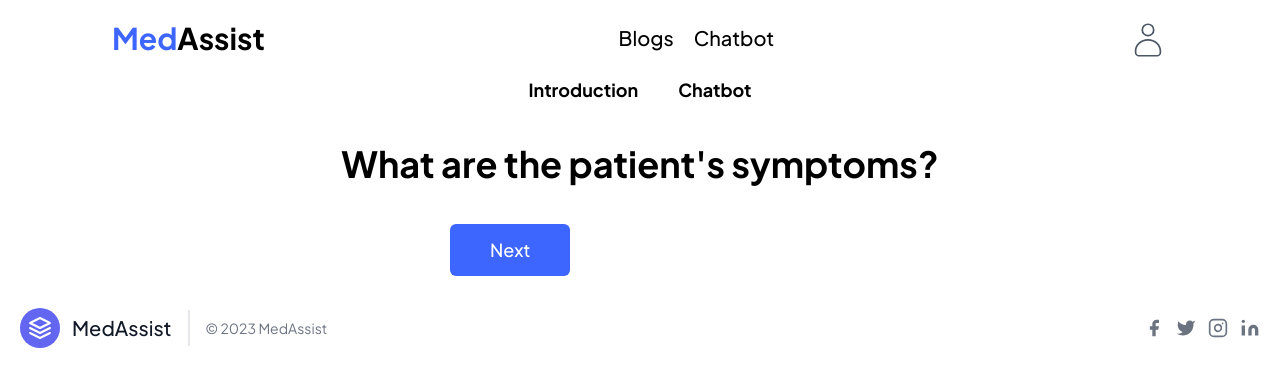
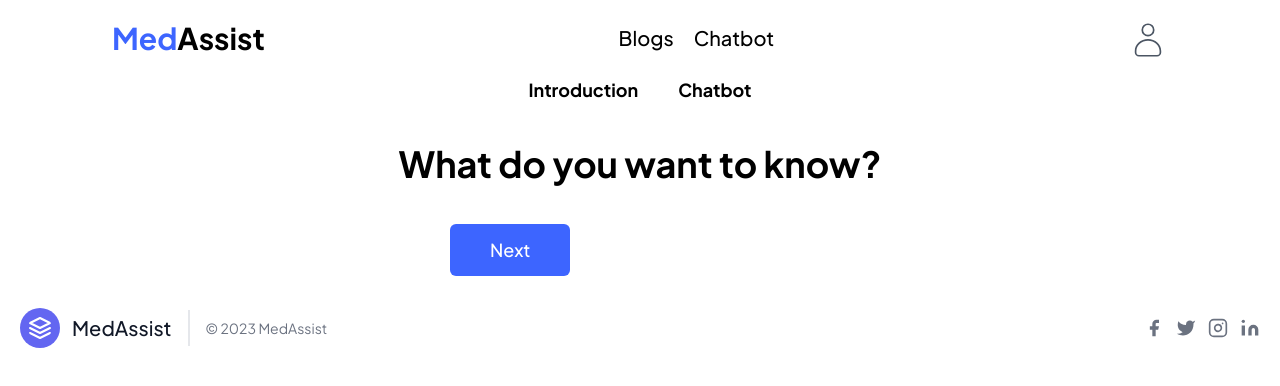
Before and after one commit to Kimutai01/medAssist-client, a React (Vite) app: page /symptoms in a window 1280 px wide. Shown: the top 386 px of the page. Built offline with nearby package versions, Linux system fonts and the light colour scheme.

Commit message:
chat fix

```diff
--- a/src/components/Navbar/Navbar.jsx
+++ b/src/components/Navbar/Navbar.jsx
@@ -106,7 +106,7 @@ const NavBar = () => {
             </li>
             <li className="hidden md:flex">
               <Link
-                to="/symptoms"
+                to="/introduction"
                 className=" font-medium text-xl hover:text-[#3d65ff] hover:scale-105 transition-all duration-all hover:border-y-black"
               >
                 Chatbot
--- a/src/components/Symptoms.jsx
+++ b/src/components/Symptoms.jsx
@@ -12,7 +12,7 @@ const Symptoms = () => {
     <div>
       <SymptomSteps step1 step2 step3 />
       <h1 className="text-4xl font-bold text-center mt-10">
-        What are the patient's symptoms?
+        What do you want to know?
       </h1>
       <button
         className="bg-[#3d65ff] ml-[450px] text-[#ffffff] font-medium text-lg py-3 px-10 rounded-md mt-10"
```
